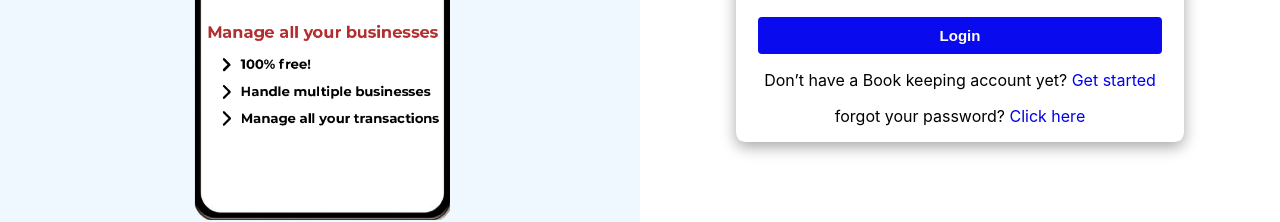
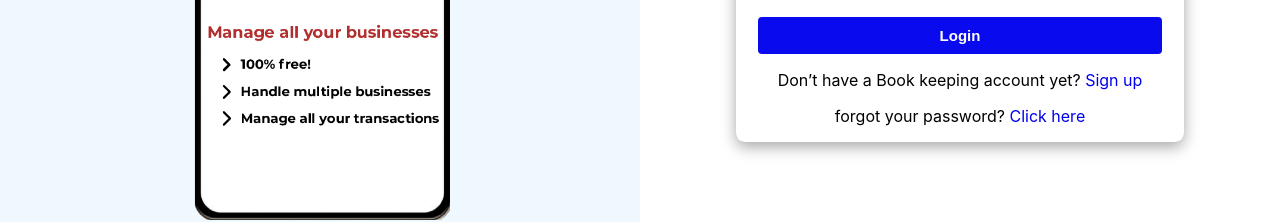
Before and after one commit to VenkateshGopa/bookkeeping-frontend, a React (Create React App) app: page /login in a window 1280 px wide. Shown: the part 500-722 px from the top of the page. Built offline with nearby package versions, Linux system fonts and the light colour scheme.

Commit message:
Update login.js

```diff
--- a/src/components/auth/login.js
+++ b/src/components/auth/login.js
@@ -59,7 +59,7 @@ const Login = () =>{
                 </form>
             </div>
             <div>
-                <p className={classes.bottom}>Don’t have a Book keeping account yet? <Link to='/signup'>Get started</Link></p>
+                <p className={classes.bottom}>Don’t have a Book keeping account yet? <Link to='/signup'>Sign up</Link></p>
                 <p className={classes.bottom}> forgot your password? <Link to='/forgotpassword'>Click here</Link></p>
             </div>
         </div>
```
